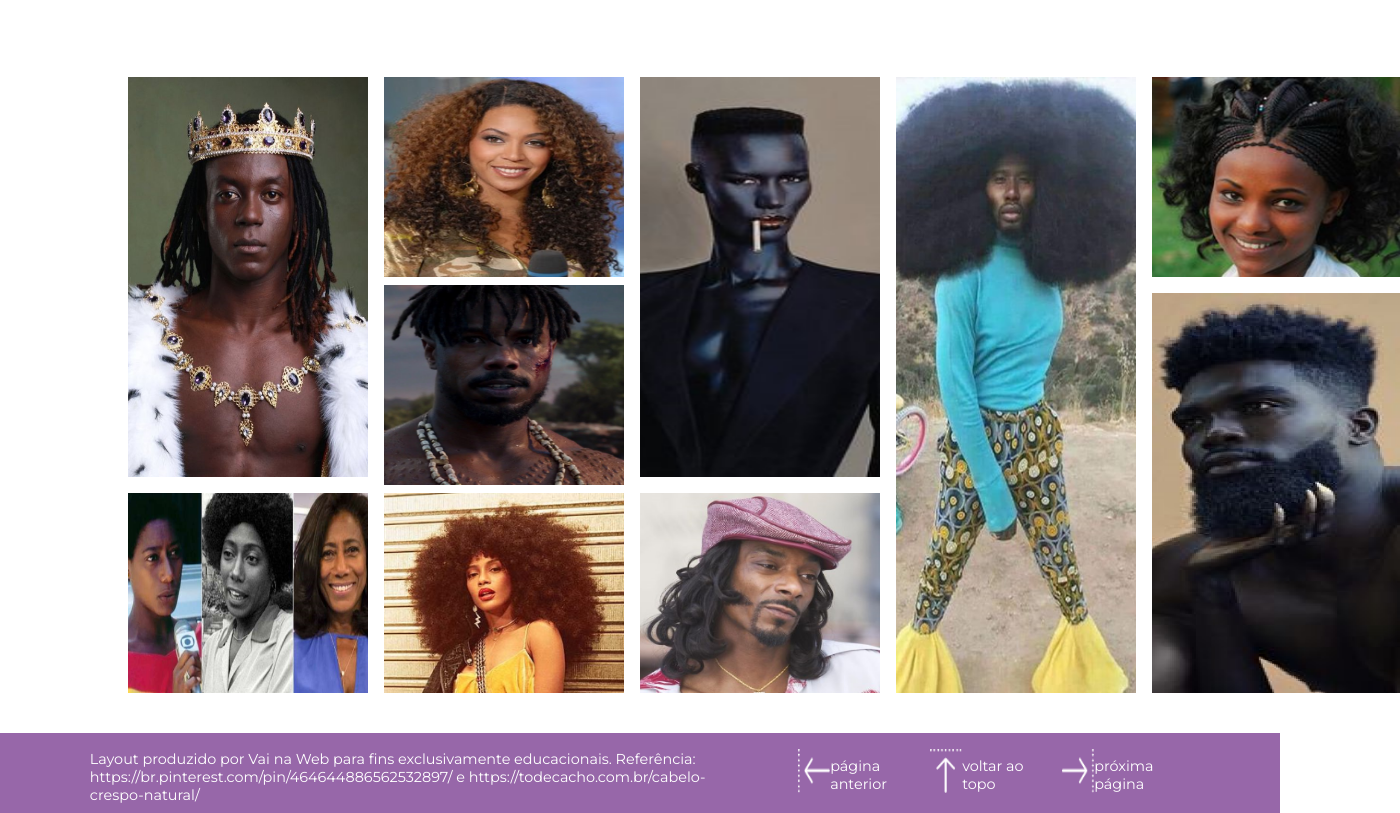
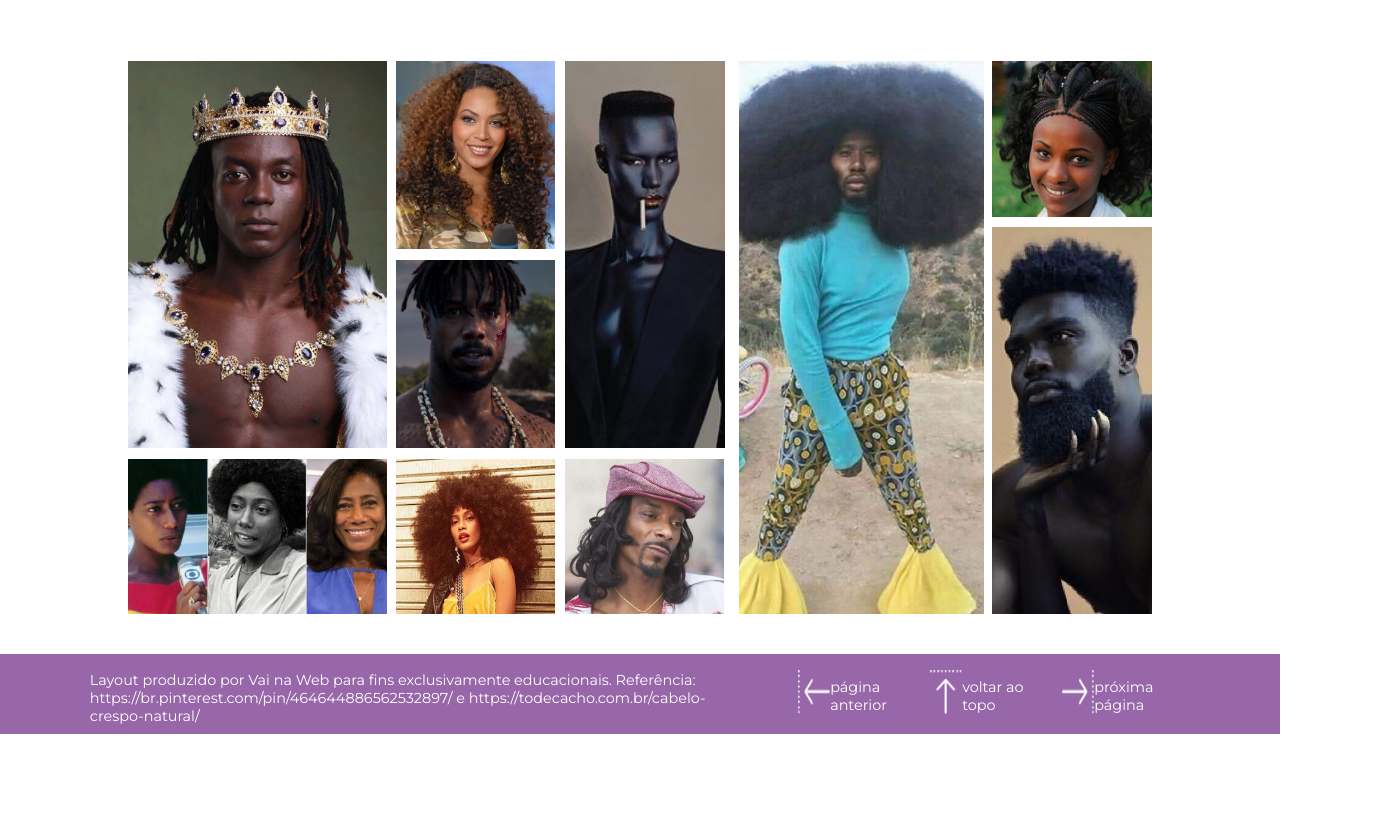
Before and after one commit to NataliaRibeiroS/Desafio-Final-VNW---Modulo-1, a plain HTML site: page index.html in a window 1280 px wide. Shown: the part 3681-4494 px from the top of the page, 1400 px wide, since content can reach past the window. After the commit the page ends 4415 px from the top, so only its background shows below. Drawn offline with nearby package versions, Linux system fonts and the light colour scheme.

Commit message:
CSS - terminando
Terminando os últimos ajustes do responsivo e adicionando mais elementos

```diff
--- a/style.css
+++ b/style.css
@@ -352,19 +352,20 @@ p{
     margin-top: -22vh;
     margin-right: 15vh;
     z-index: 0;
+    transition: all .5s;
+    -webkit-filter: drop-shadow(15px 10px 5px rgba(0,0,0,.5));
 }
 
 .img-cacho:hover{
     cursor: pointer;
     transform: scale(1.2) rotate(90deg);
-
 }
 
 .figuras{
     width: 80%;
     height: 20%;
     margin: auto;
-    margin-top: 10vh;
+    margin-top: 5%;
     display: flex;
 }
 
@@ -375,14 +376,26 @@ p{
 }
 
 .img-rei{
-    width: 30vh;
-    height: 50vh;
+    width: 100%;
+    height: 70%;
+}
+
+.img-rei:hover{
+    transform: scale(1.2);
+    border-radius: 25px ;
+    border: medium;
 }
 
 .img-gloria{
-    width: 30vh;
-    height: 25vh;
-    margin-top: 2vh;
+    width: 100%;
+    height: 30%;
+    margin-top: 4%;
+}
+.img-gloria:hover{
+    cursor: pointer;
+    transform: scale(1.2);
+    border-radius: 25px ;
+    border: medium;
 }
 
 .segundo-grupo{
@@ -392,21 +405,21 @@ p{
 }
 
 .img-beyonce{
-    width: 30vh;
-    height: 25vh;
-    margin-left: 2vh;
+    width: 94%;
+    height: 34%;
+    margin-left: 5.5%;
 }
 
 .img-pantera{
-    width: 30vh;
-    height: 25vh;
-    margin-left: 2vh;
+    width: 94%;
+    height: 34%;
+    margin-left: 5.5%;
 }
 
 .img-tais{
-    width: 30vh;
-    height: 25vh;
-    margin-left: 2vh;
+    width: 94%;
+    height: 28.1%;
+    margin-left: 5.5%;
 }
 
 .terceiro-grupo{
@@ -416,15 +429,15 @@ p{
 }
 
 .img-modelo{
-    width: 30vh;
-    height: 50vh;
-    margin-left: 2vh;
+    width: 95%;
+    height: 70%;
+    margin-left: 5.5%;
 }
 
 .img-snoop{
-    width: 30vh;
-    height: 25vh;
-    margin-left: 2vh;
+    width: 94%;
+    height: 28.1%;
+    margin-left: 5.5%;
 }
 
 .quarto-grupo{
@@ -434,9 +447,9 @@ p{
 }
 
 .img-black{
-    width: 30vh;
+    width: 95%;
     height: 100%;
-    margin-left: 2vh;
+    margin-left: 5.5%;
 }
 
 .quinto-grupo{
@@ -446,15 +459,15 @@ p{
 }
 
 .img-trança{
-    width: 31vh;
-    height: 25vh;
-    margin-left: 2vh;
+    width: 94.5%;
+    height: 28.1%;
+    margin-left: 5.5%;
 }
 
 .img-barbudo{
-    width: 31vh;
-    height: 50vh;
-    margin-left: 2vh;
+    width: 94.5%;
+    height: 70%;
+    margin-left: 5.5%;
 }
 
 footer{
@@ -586,10 +599,13 @@ footer{
         flex-direction: column;
     }
 
+    .fundo-main{
+        background-color:#9767a9;
+        width: 100%;
+        height: 23vh;
+    }
+
     .fundo-main-sete {
-        background-color: #9767a9;
-        width: 116.5%;
-        margin-right: 10vh;
         display: flex;
         justify-content: center;
     }
@@ -598,22 +614,14 @@ footer{
         width: 42vh;
         height: 1%;
         margin-top: 1vh;
-        margin-left: 20vh;
+        margin-left: 10vh;
         font-size: 2.9vh;
-    }
-
-    .fundo-main-sabemos {
-        background-color: #9767a9;
-        width: 100%;
-        height: 25vh;
-        display: flex;
-        justify-content: center;
     }
 
     .sabemos{
         width: 80%;
-        font-size: 0.8em;
-        margin-top: 2vh;
+        font-size: 1em;
+        margin-top: -11vh;
         margin-right: 7vh;
     }
 
@@ -750,11 +758,10 @@ footer{
     }
 
     .figuras-foot {
-        background-color: #4f0669;
-        width: 80%;
+        width: 110%;
         height: 20%;
-        margin: auto;
-        margin-top: 10vh;
+        margin-top: 5vh;
+        margin-left: -3vh;
         display: flex;
     }
 
```
